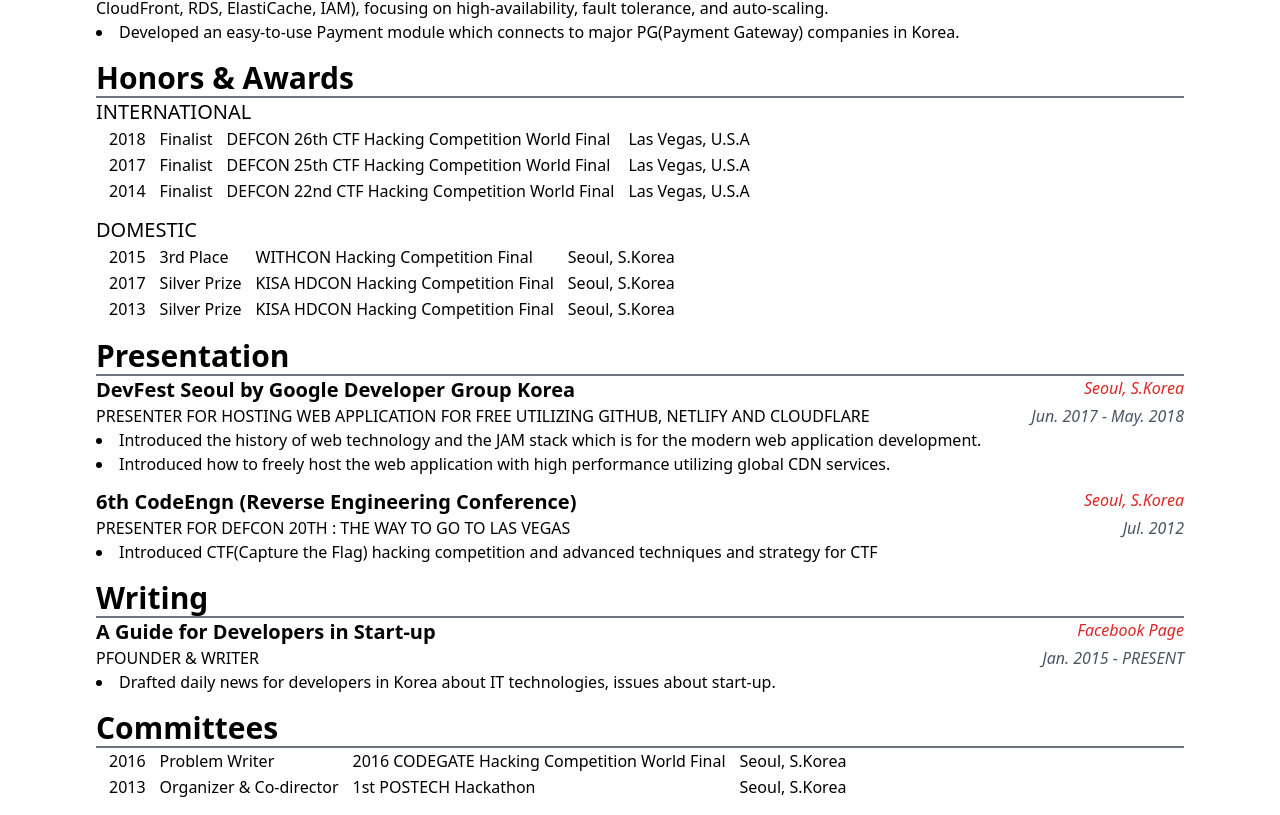
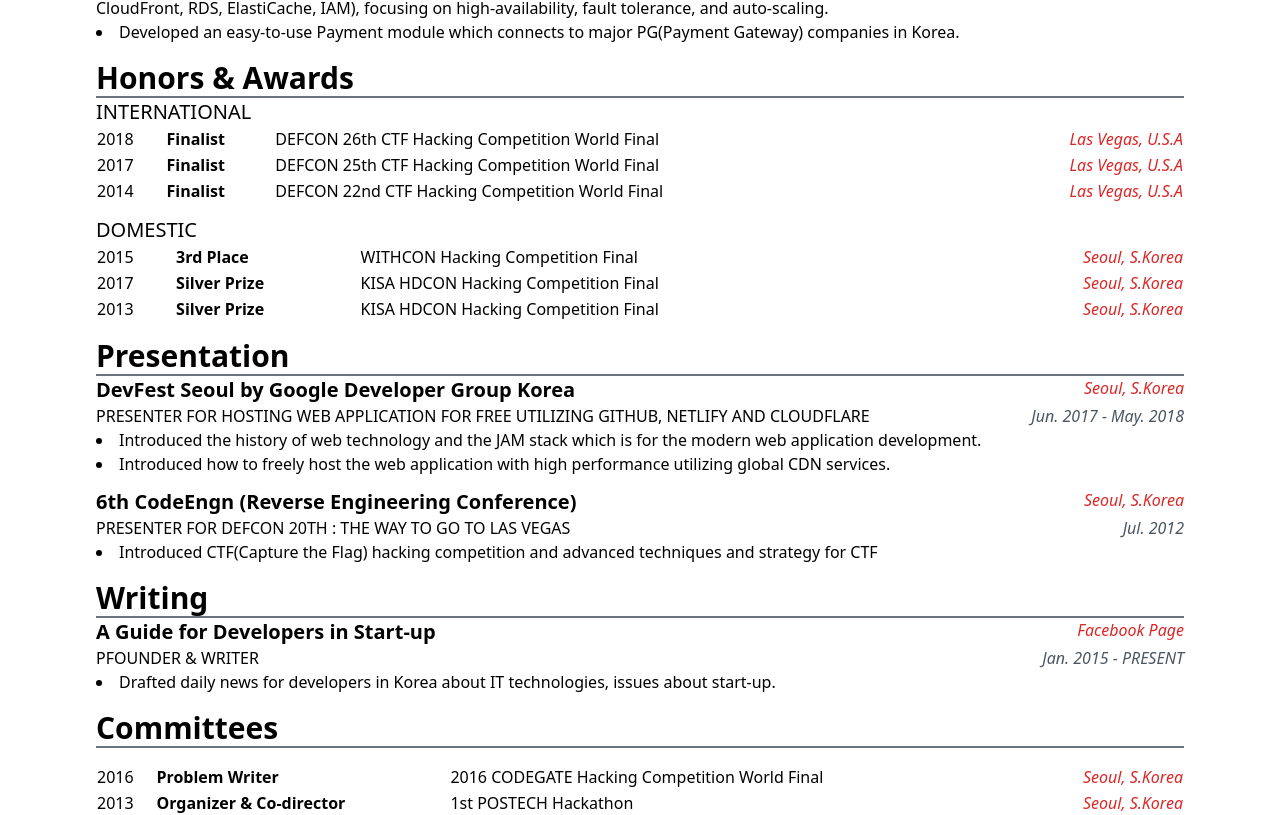
Before and after one commit to k3ii/mscc-cloud-resume-challenge, a Vue app in the folder frontend/: page / in a window 1280 px wide. Shown: the part 676-1491 px from the top of the page. Built offline with nearby package versions, Linux system fonts and the light colour scheme.

Commit message:
style: tables

```diff
--- a/frontend/src/components/ResumeCommittees.vue
+++ b/frontend/src/components/ResumeCommittees.vue
@@ -3,24 +3,31 @@
 <template>
   <div>
     <h2 class="text-3xl font-bold">Committees</h2>
-    <div class="flex-grow border-b-2 border-gray-500"></div>
-    <table class="table-auto border-separate border-spacing-x-3">
+    <div class="flex-grow border-b-2 border-gray-500 mb-4"></div>
+    <table class="table-auto w-full border-collapse">
       <tbody>
         <tr>
-          <td>2016</td>
-          <td>Problem Writer</td>
-          <td>2016 CODEGATE Hacking Competition World Final</td>
-          <td>Seoul, S.Korea</td>
+          <td class="text-left">2016</td>
+          <td class="text-left font-bold">Problem Writer</td>
+          <td class="text-left">2016 CODEGATE Hacking Competition World Final</td>
+          <td class="text-right italic text-red-600">Seoul, S.Korea</td>
         </tr>
         <tr>
-          <td>2013</td>
-          <td>Organizer & Co-director</td>
-          <td>1st POSTECH Hackathon</td>
-          <td>Seoul, S.Korea</td>
+          <td class="text-left">2013</td>
+          <td class="text-left font-bold">Organizer & Co-director</td>
+          <td class="text-left">1st POSTECH Hackathon</td>
+          <td class="text-right italic text-red-600">Seoul, S.Korea</td>
         </tr>
       </tbody>
     </table>
   </div>
 </template>
 
-<style scoped></style>
+<style scoped>
+table {
+  border-spacing: 0 8px; /* Add vertical spacing between rows */
+}
+td {
+  border-spacing: 8px; /* Add horizontal spacing between columns */
+}
+</style>
--- a/frontend/src/components/ResumeHonors.vue
+++ b/frontend/src/components/ResumeHonors.vue
@@ -7,50 +7,50 @@
     <div class="space-y-3">
       <div>
         <h3 class="text-xl uppercase">International</h3>
-        <table class="table-auto border-separate border-spacing-x-3">
+        <table class="table-auto w-full border-collapse">
           <tbody>
             <tr>
-              <td>2018</td>
-              <td>Finalist</td>
-              <td>DEFCON 26th CTF Hacking Competition World Final</td>
-              <td>Las Vegas, U.S.A</td>
+              <td class="text-left">2018</td>
+              <td class="text-left font-bold">Finalist</td>
+              <td class="text-left">DEFCON 26th CTF Hacking Competition World Final</td>
+              <td class="text-right italic text-red-600">Las Vegas, U.S.A</td>
             </tr>
             <tr>
-              <td>2017</td>
-              <td>Finalist</td>
-              <td>DEFCON 25th CTF Hacking Competition World Final</td>
-              <td>Las Vegas, U.S.A</td>
+              <td class="text-left">2017</td>
+              <td class="text-left font-bold">Finalist</td>
+              <td class="text-left">DEFCON 25th CTF Hacking Competition World Final</td>
+              <td class="text-right italic text-red-600">Las Vegas, U.S.A</td>
             </tr>
             <tr>
-              <td>2014</td>
-              <td>Finalist</td>
-              <td>DEFCON 22nd CTF Hacking Competition World Final</td>
-              <td>Las Vegas, U.S.A</td>
+              <td class="text-left">2014</td>
+              <td class="text-left font-bold">Finalist</td>
+              <td class="text-left">DEFCON 22nd CTF Hacking Competition World Final</td>
+              <td class="text-right italic text-red-600">Las Vegas, U.S.A</td>
             </tr>
           </tbody>
         </table>
       </div>
       <div>
         <h3 class="text-xl uppercase">Domestic</h3>
-        <table class="table-auto border-separate border-spacing-x-3">
+        <table class="table-auto w-full border-collapse">
           <tbody>
             <tr>
-              <td>2015</td>
-              <td>3rd Place</td>
-              <td>WITHCON Hacking Competition Final</td>
-              <td>Seoul, S.Korea</td>
+              <td class="text-left">2015</td>
+              <td class="text-left font-bold">3rd Place</td>
+              <td class="text-left">WITHCON Hacking Competition Final</td>
+              <td class="text-right italic text-red-600">Seoul, S.Korea</td>
             </tr>
             <tr>
-              <td>2017</td>
-              <td>Silver Prize</td>
-              <td>KISA HDCON Hacking Competition Final</td>
-              <td>Seoul, S.Korea</td>
+              <td class="text-left">2017</td>
+              <td class="text-left font-bold">Silver Prize</td>
+              <td class="text-left">KISA HDCON Hacking Competition Final</td>
+              <td class="text-right italic text-red-600">Seoul, S.Korea</td>
             </tr>
             <tr>
-              <td>2013</td>
-              <td>Silver Prize</td>
-              <td>KISA HDCON Hacking Competition Final</td>
-              <td>Seoul, S.Korea</td>
+              <td class="text-left">2013</td>
+              <td class="text-left font-bold">Silver Prize</td>
+              <td class="text-left">KISA HDCON Hacking Competition Final</td>
+              <td class="text-right italic text-red-600">Seoul, S.Korea</td>
             </tr>
           </tbody>
         </table>
```
